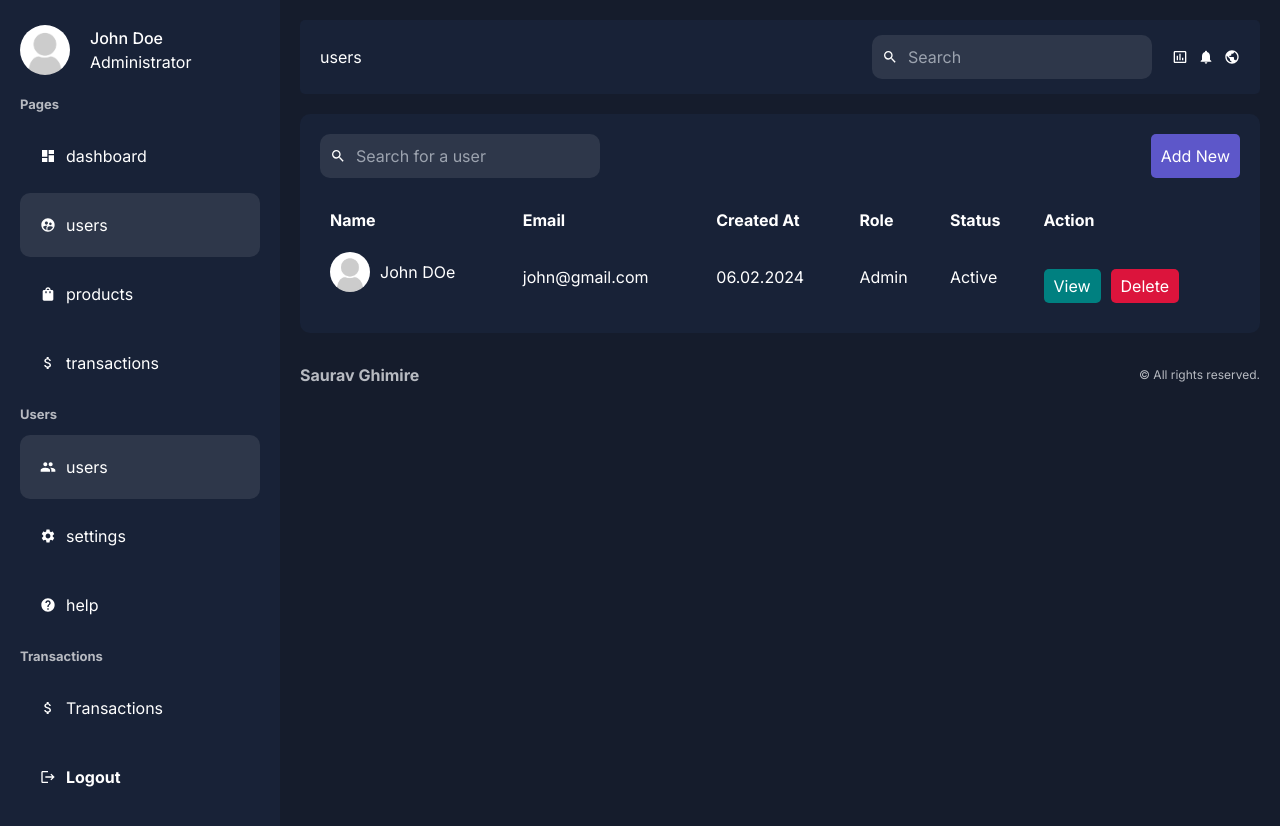
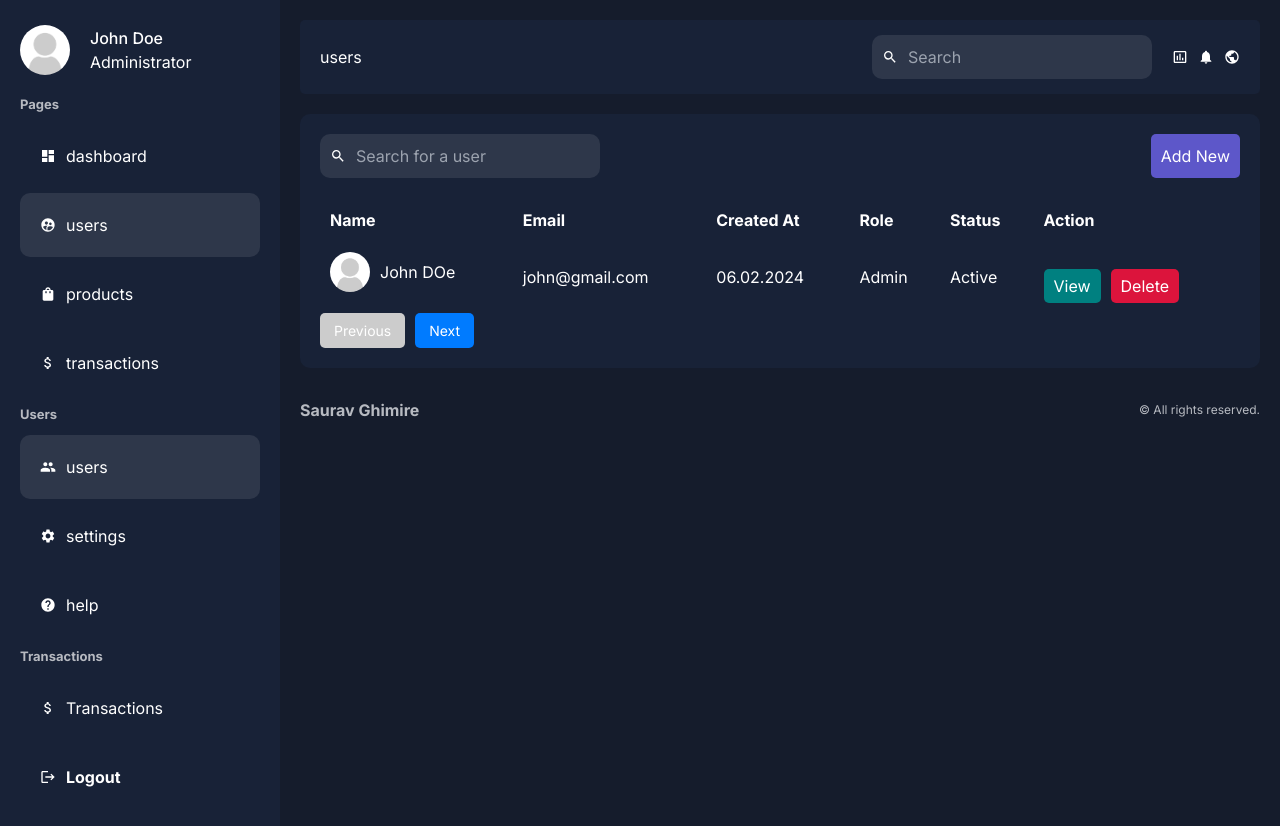
Before and after one commit to saurav-ghimire/Next-JS-Dashboard, a Next.js app: page /dashboard/users in a window 1280 px wide. Shown: the top 826 px of the page. Built offline with nearby package versions, Linux system fonts and the light colour scheme.

Commit message:
Pagination Added

```diff
--- /dev/null
+++ b/app/components/dashboard/pagination/pagination.jsx
@@ -0,0 +1,20 @@
+import styles from './pagination.module.css'
+function Pagination() {
+  return (
+    <div className={styles.container}>
+    <button
+      className={styles.button}
+      disabled
+    >
+      Previous
+    </button>
+    <button
+      className={styles.button}
+    >
+      Next
+    </button>
+  </div>
+   );
+}
+
+export default Pagination;
--- /dev/null
+++ b/app/components/dashboard/pagination/pagination.module.css
@@ -0,0 +1,33 @@
+.container {
+
+  display: flex;
+  align-items: center;
+  gap: 10px;
+
+}
+
+.button {
+  padding: 7px 14px;
+  font-size: 14px;
+  cursor: pointer;
+  background-color: #007bff;
+  color: white;
+  border: none;
+  border-radius: 5px;
+  transition: background-color 0.3s ease, transform 0.3s ease;
+}
+
+.button:hover {
+  background-color: #0056b3;
+  transform: translateY(-2px);
+}
+
+.button:disabled {
+  background-color: #cccccc;
+  cursor: not-allowed;
+}
+
+.button:focus {
+  outline: none;
+  box-shadow: 0 0 0 2px rgba(0, 123, 255, 0.25);
+}
--- a/app/dashboard/users/page.jsx
+++ b/app/dashboard/users/page.jsx
@@ -1,5 +1,7 @@
+import Pagination from '@/app/components/dashboard/pagination/pagination';
 import Search from '@/app/components/dashboard/search/search';
 import styles from '@/app/components/dashboard/users/users.module.css'
+
 import Image from 'next/image';
 import Link from 'next/link';
 
@@ -44,6 +46,8 @@ function UsersPage() {
           </tr>
         </tbody>
       </table>
+
+      <Pagination />
     </div>
   );
 }
```
